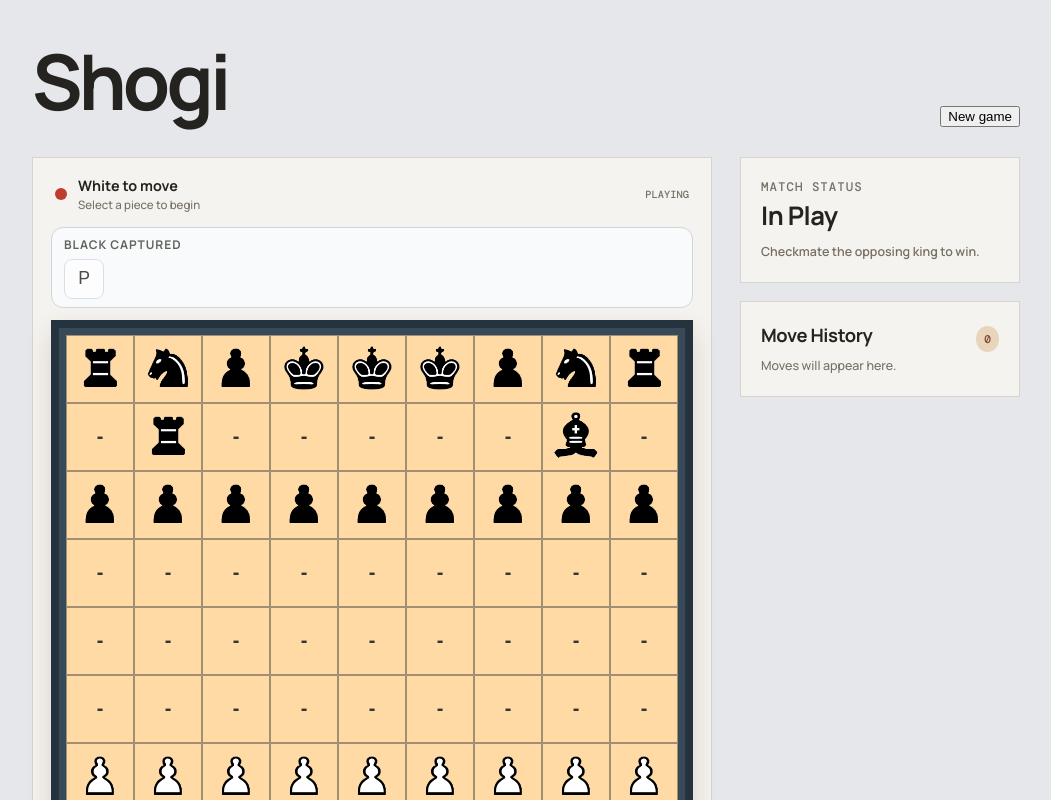
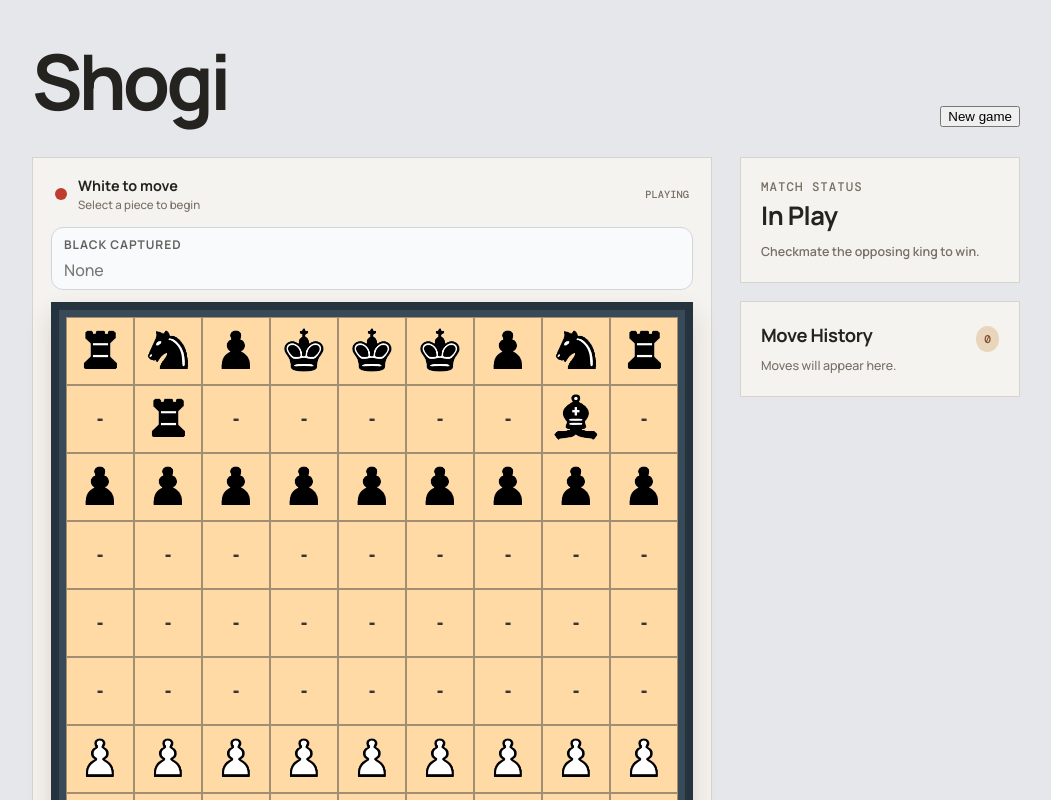
Before and after one commit to RisingSatalite/chess, a Next.js app: page /shogi in a window 1280 px wide. Shown: the top 800 px of the page, without its empty margins (114-1165 px from the left). Built offline with nearby package versions, Linux system fonts and the light colour scheme.

Commit message:
fix initial trays

```diff
--- a/src/component/shogi.js
+++ b/src/component/shogi.js
@@ -17,7 +17,7 @@ export default function Chess() {
   ];
 
   const [board, setBoard] = useState(initialBoard);
-  const initialCaptured = { W: ['P'], B: ['P'] };
+  const initialCaptured = { W: [], B: [] };
   const [capturedPieces, setCapturedPieces] = useState(initialCaptured);
 
   const boardLenght = 9
```
Also changed, not shown: 1 other file (tests, documents, lock files or other folders).
